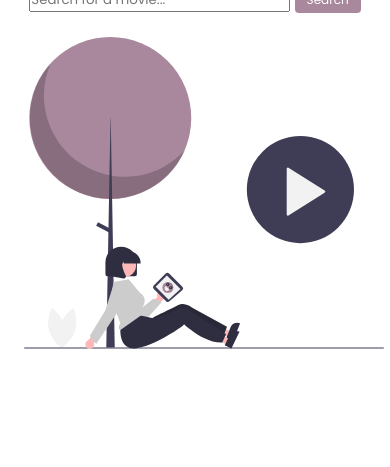
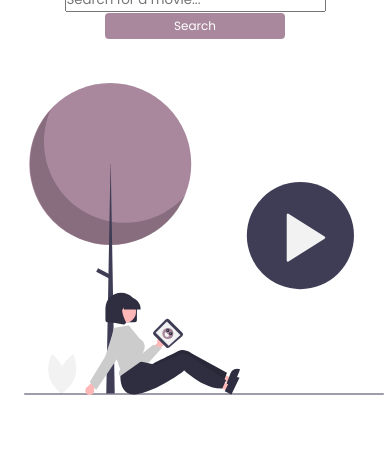
Before and after one commit to mjackqueline/MovieSearch, a plain HTML site: page index.html in a window 390 px wide. Shown: the part 116-583 px from the top of the page. Drawn offline with Linux system fonts and the light colour scheme.

Commit message:
edited size of button

```diff
--- a/styles.css
+++ b/styles.css
@@ -244,6 +244,11 @@ body {
     justify-content: center;
   }
 
+  .btn {
+    width: 180px;
+    margin-bottom: 20px;
+  }
+
   #results-container, .movie-container {
    width: 100px;
   }
```
